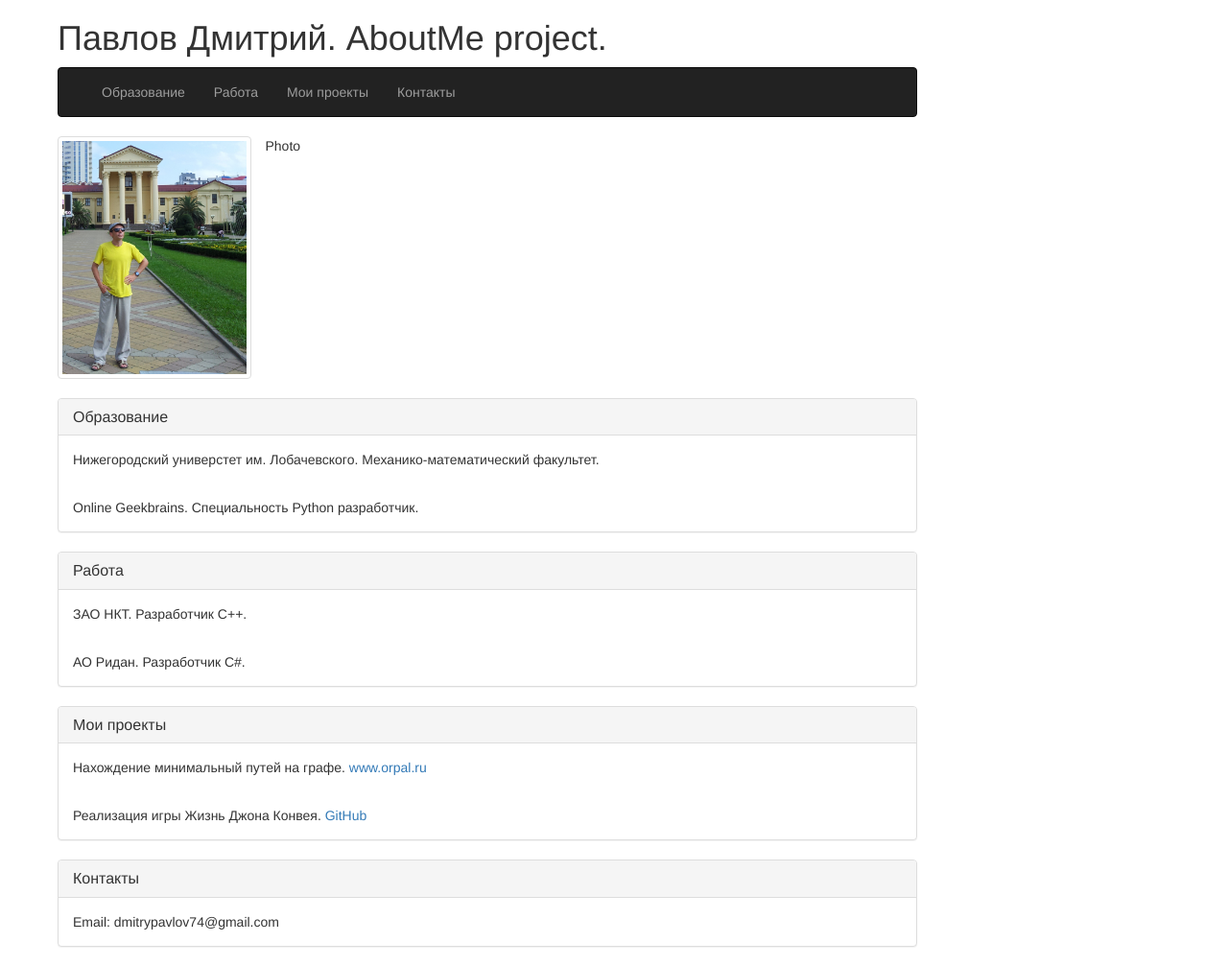
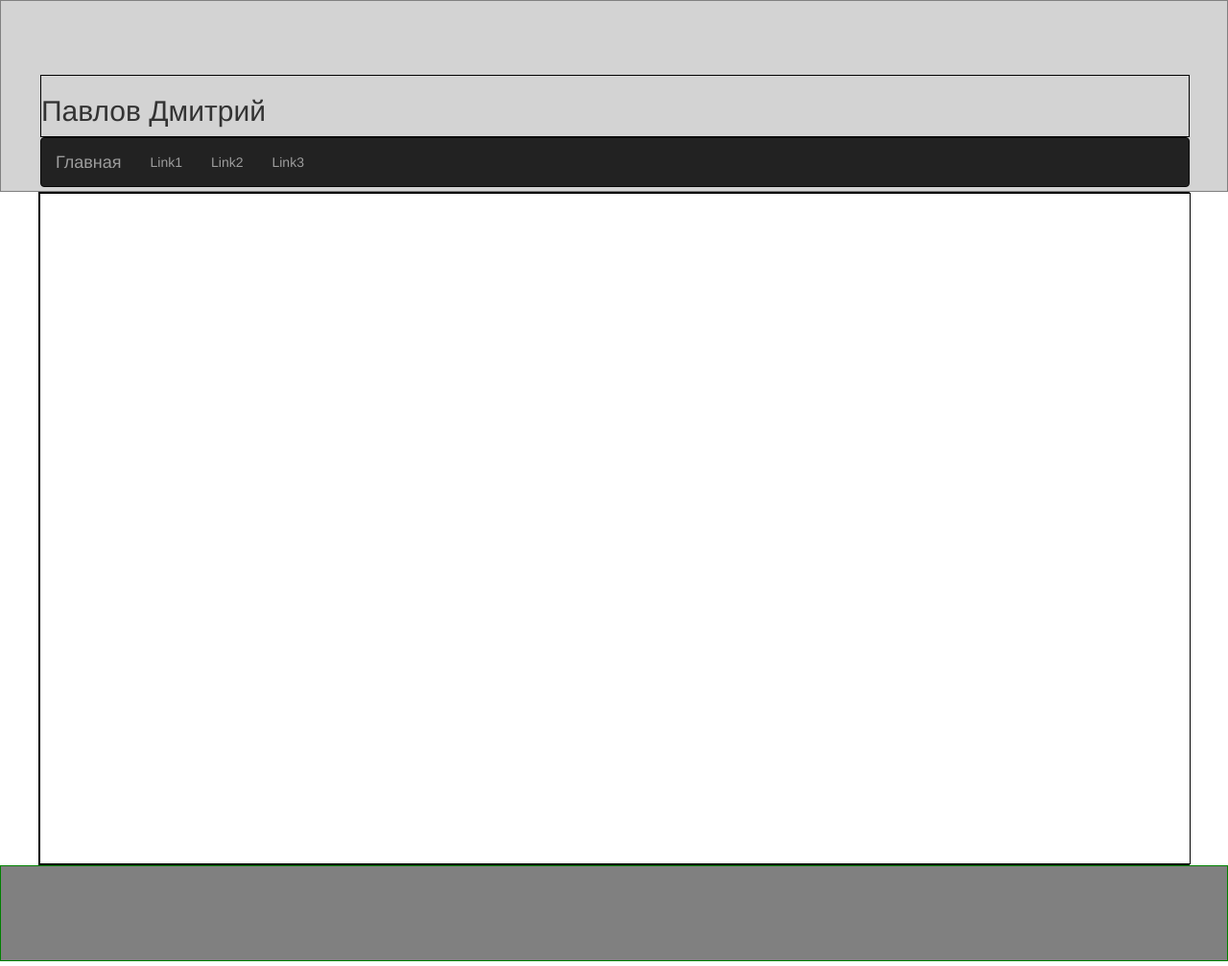
Before and after one commit to dmitry741/django_released, a Django app: page / in a window 1280 px wide. Shown: the whole page at 96% size. Run offline with Django 3.2, Linux system fonts and the light colour scheme; some libraries are stand-ins or nearby versions.

Commit message:
new design of site AboutMe
ridan

```diff
--- a/first_app_django/static/style.css
+++ b/first_app_django/static/style.css
@@ -3,19 +3,52 @@
     padding: 0;
 }
 
-body {
-    background-color: white;
+.container {
+    width: 1200px;
+    margin: 0 auto;
+    padding: 0;
+
+    border-width: 1px;
+    border-style: solid;
+    border-color: black;
 }
 
-.local_container {
-    display: block;
-    float: left;
-    /*background-color:  grey;*/
-    width: 70%;
+.header {
+    background-color: lightgrey;
 
-    /*border-width: 1px;
+    height: 200px;
+
+    border-width: 1px;
     border-style: solid;
-    border-color: black;*/
+    border-color: grey;
+}
 
-    margin-left: 60px;
+.main {
+    width: 1200px;
+    height: 700px;
+    background-color: white;
+    margin-top: 0px;
+
+    border-width: 1px;
+    border-style: solid;
+    border-color: black;
 }
+
+.footer {
+    background-color: grey;
+
+    height: 100px;
+
+    border-width: 1px;
+    border-style: solid;
+    border-color: green;
+}
+
+.my_title {
+    margin-top: -124px;
+    margin-left: 0px;
+
+    border-width: 1px;
+    border-style: solid;
+    border-color: black;
+}
--- a/first_app_django/templates/index.html
+++ b/first_app_django/templates/index.html
@@ -20,15 +20,18 @@
     <![endif]-->
 </head>
 <body>
-<div class="local_container">
-    <h1>{{first_name|title}} {{second_name|title}}. {{project_name}} project.</h1>
 
 <!-- jQuery (necessary for Bootstrap's JavaScript plugins) -->
 <script src="https://ajax.googleapis.com/ajax/libs/jquery/1.12.4/jquery.min.js"></script>
-    <!-- Include all compiled plugins (below), or include individual files as needed -->
 
 <script src='{% static "bootstrap/js/bootstrap.min.js" %}'></script>
 
+<div class="header">
+
+</div>
+<div class="container">
+    <div class="main">
+        <div class="my_title"><h2>Павлов Дмитрий</h2></h2></div>
         <nav class="navbar navbar-inverse">
             <div class="container-fluid">
                 <!-- Brand and toggle get grouped for better mobile display -->
@@ -40,81 +43,23 @@
                         <span class="icon-bar"></span>
                         <span class="icon-bar"></span>
                     </button>
+                    <a class="navbar-brand" href="#">Главная</a>
                 </div>
 
                 <!-- Collect the nav links, forms, and other content for toggling -->
                 <div class="collapse navbar-collapse" id="bs-example-navbar-collapse-1">
                     <ul class="nav navbar-nav">
-                    <li><a href="#">Образование</a></li>
-                    <li><a href="#">Работа</a></li>
-                    <li><a href="#">Мои проекты</a></li>
-                    <li><a href="#">Контакты</a></li>
+                        <li><a href="#">Link1</a></li>
+                        <li><a href="#">Link2</a></li>
+                        <li><a href="#">Link3</a></li>
                     </ul>
-
                 </div><!-- /.navbar-collapse -->
             </div><!-- /.container-fluid -->
         </nav>
 
-    <div class="row">
-        <div class="col-xs-5 col-md-3">
-            <a href="#" class="thumbnail">
-                <img src='{% static "images/sochi_2016.jpg" %}' alt="photo">
-            </a>
-        </div>
-        Photo
-    </div>
-
-    <div class="panel panel-default">
-        <div class="panel-heading">
-            <h3 class="panel-title">Образование</h3>
-        </div>
-        {% if edu_list %}
-        {% for edu in edu_list %}
-        <div class="panel-body">
-            {{edu}}
-        </div>
-        {% endfor %}
-        {% else %}
-        Не учился нигде.
-        {% endif %}
-    </div>
-
-    <div class="panel panel-default">
-        <div class="panel-heading">
-            <h3 class="panel-title">Работа</h3>
-        </div>
-        {% if work_list %}
-        {% for work in work_list %}
-        <div class="panel-body">
-            {{work}}
-        </div>
-        {% endfor %}
-        {% else %}
-        Нигде не работал пока.
-        {% endif %}
-    </div>
-
-    <div class="panel panel-default">
-        <div class="panel-heading">
-            <h3 class="panel-title">Мои проекты</h3>
-        </div>
-        <div class="panel-body">
-            Нахождение минимальный путей на графе. <a href="http://www.orpal.ru">www.orpal.ru</a>
-        </div>
-        <div class="panel-body">
-            Реализация игры Жизнь Джона Конвея. <a href="https://github.com/dmitry741/gamelife_project.git">GitHub</a>
-        </div>
-    </div>
-
-    <div class="panel panel-default">
-        <div class="panel-heading">
-            <h3 class="panel-title">Контакты</h3>
-        </div>
-        <div class="panel-body">
-            Email: {{my_email}}
-        </div>
     </div>
 
 </div>
+<div class="footer"></div>
 </body>
 </html>
```
Lines whose indentation alone changed are shown as unchanged.
